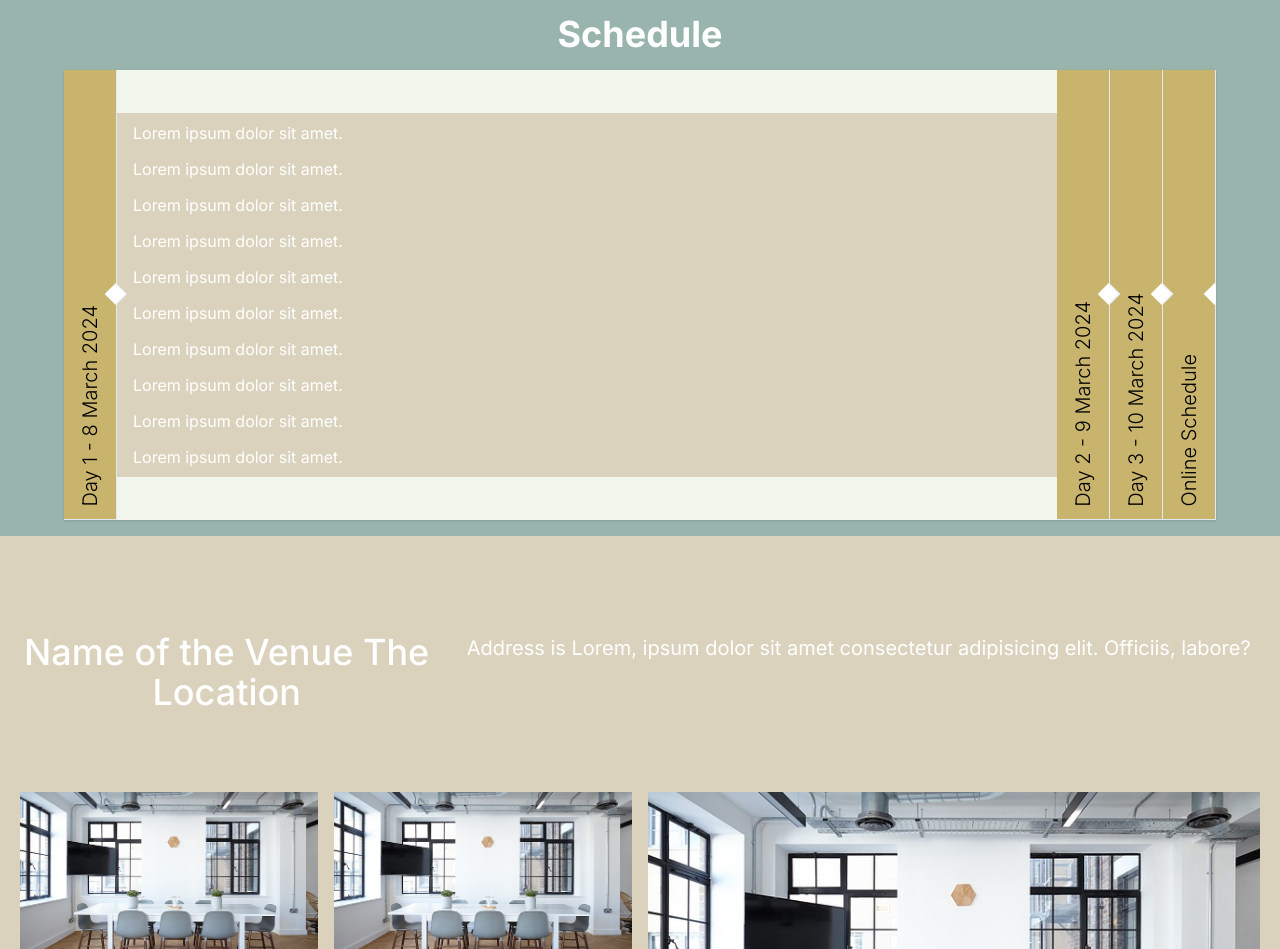
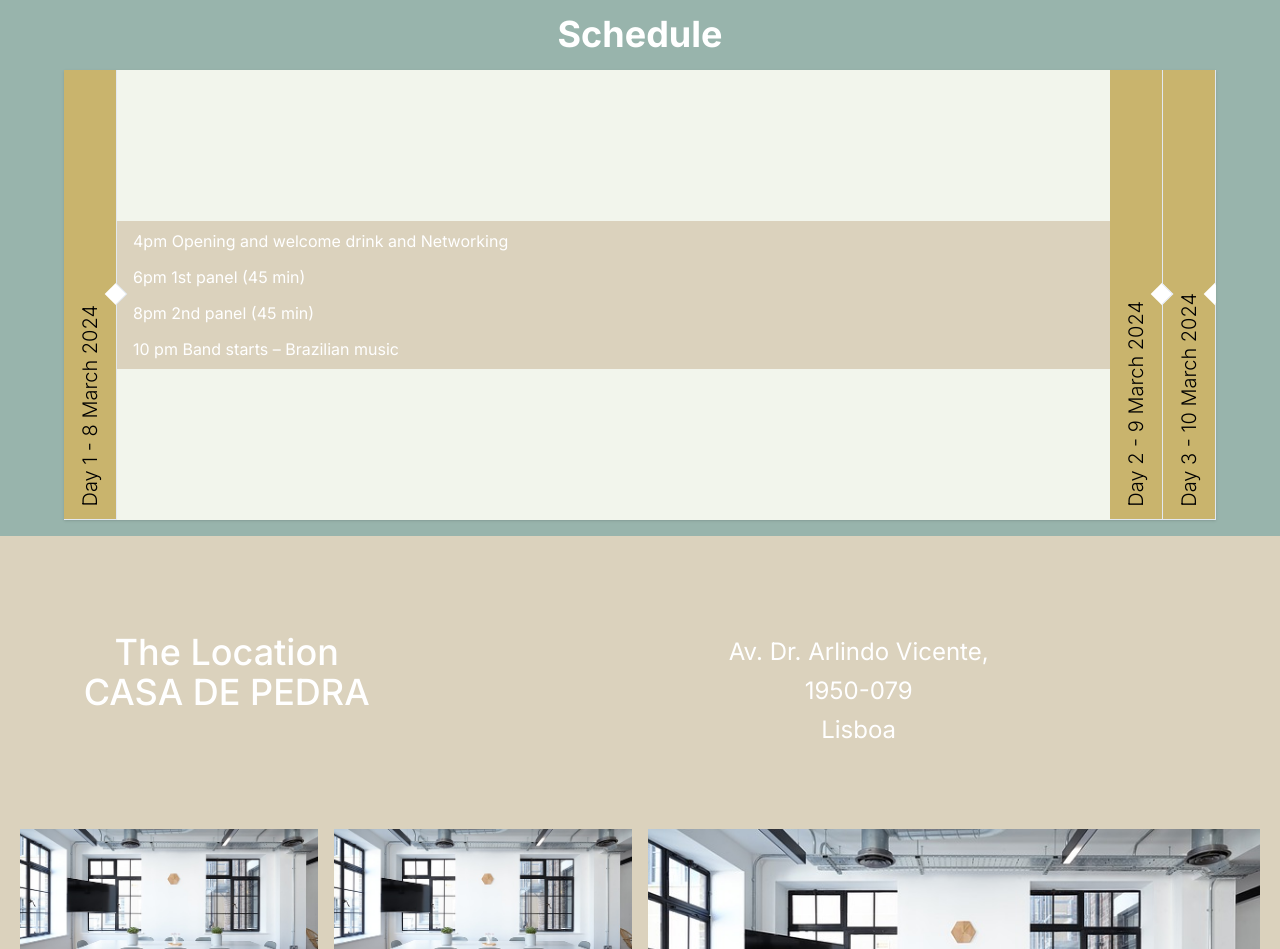
Before and after one commit to Mani007/w3w, a Next.js app: page / in a window 1280 px wide. Shown: the part 1760-2709 px from the top of the page. Built offline with nearby package versions, Linux system fonts and the light colour scheme.

Commit message:
basic schedule updated

```diff
--- a/src/app/components/Venue.jsx
+++ b/src/app/components/Venue.jsx
@@ -8,8 +8,9 @@ function Venue() {
     <section  className="text-gray-600 body-font">
   <div className="container px-5 py-24 mx-auto flex flex-wrap">
     <div className="flex w-full text-center mb-20 flex-wrap">
-      <h1 className="sm:text-4xl text-4xl font-medium title-font text-white lg:w-1/3 lg:mb-0 mb-4">Name of the Venue The Location</h1>
-      <p className="lg:pl-6 lg:w-2/3 mx-auto  text-white text-bold leading-relaxed text-xl">Address is Lorem, ipsum dolor sit amet consectetur adipisicing elit. Officiis, labore?</p>
+      <h1 className="sm:text-4xl text-4xl font-medium title-font text-white lg:w-1/3 lg:mb-0 mb-4">The Location <br />CASA DE PEDRA</h1>
+
+      <p className="lg:pl-6 lg:w-2/3 mx-auto  text-white text-bold leading-relaxed text-2xl">Av. Dr. Arlindo Vicente, <br /> 1950-079 <br />Lisboa</p>
     </div>
     <div className="flex flex-wrap md:-m-2 -m-1">
       <div className="flex flex-wrap w-1/2">
--- a/src/app/constants/index.js
+++ b/src/app/constants/index.js
@@ -36,7 +36,7 @@ export const navLinks = [
     {
       id: 1,
       title: "Day 1 - 8 March 2024",
-      plan: [ "Lorem ipsum dolor sit amet.","Lorem ipsum dolor sit amet.","Lorem ipsum dolor sit amet.","Lorem ipsum dolor sit amet.","Lorem ipsum dolor sit amet.","Lorem ipsum dolor sit amet.", "Lorem ipsum dolor sit amet.","Lorem ipsum dolor sit amet.","Lorem ipsum dolor sit amet.","Lorem ipsum dolor sit amet.",],
+      plan: [  "4pm Opening and welcome drink and Networking", "6pm 1st panel (45 min)"," 8pm 2nd panel (45 min)","10 pm Band starts – Brazilian music",],
       //Icon: FiDollarSign,
       // imgSrc:
       //   "https://images.unsplash.com/photo-1553729459-efe14ef6055d?ixlib=rb-4.0.3&ixid=M3wxMjA3fDB8MHxwaG90by1wYWdlfHx8fGVufDB8fHx8fA%3D%3D&auto=format&fit=crop&w=1740&q=80",
@@ -46,7 +46,7 @@ export const navLinks = [
     {
       id: 2,
       title: "Day 2 - 9 March 2024",
-      plan: [ "Lorem ipsum dolor sit amet.","Lorem ipsum dolor sit amet.","Lorem ipsum dolor sit amet.","Lorem ipsum dolor sit amet.","Lorem ipsum dolor sit amet.","Lorem ipsum dolor sit amet.", ],
+      plan: [ "10 am doors opening","11 am Speaker - lawyer topic", "1pm – 2pm lunch break", ],
       //Icon: FiPlay,
       // imgSrc:
       //   "https://images.unsplash.com/photo-1541532713592-79a0317b6b77?ixlib=rb-4.0.3&ixid=M3wxMjA3fDB8MHxwaG90by1wYWdlfHx8fGVufDB8fHx8fA%3D%3D&auto=format&fit=crop&w=688&q=80",
@@ -56,23 +56,23 @@ export const navLinks = [
     {
       id: 3,
       title: "Day 3 - 10 March 2024",
-      plan: [ "Lorem ipsum dolor sit amet.","Lorem ipsum dolor sit amet.","Lorem ipsum dolor sit amet.","Lorem ipsum dolor sit amet.","Lorem ipsum dolor sit amet.","Lorem ipsum dolor sit amet.", ],
+      plan: [ "Brunch at 12","Ceremony closing at 5pm", ],
       //Icon: FiBell,
       // imgSrc:
       //   "https://images.unsplash.com/photo-1578450671530-5b6a7c9f32a8?ixlib=rb-4.0.3&ixid=M3wxMjA3fDB8MHxwaG90by1wYWdlfHx8fGVufDB8fHx8fA%3D%3D&auto=format&fit=crop&w=870&q=80",
       description:
         "Lorem ipsum dolor sit amet consectetur adipisicing elit. Rerum eius deserunt quia consectetur aliquid obcaecati voluptatibus quos distinctio natus! Tenetur.",
     },
-    {
-      id: 4,
-      title: "Online Schedule",
-      plan: [ "Lorem ipsum dolor sit amet.","Lorem ipsum dolor sit amet.","Lorem ipsum dolor sit amet.","Lorem ipsum dolor sit amet.","Lorem ipsum dolor sit amet.","Lorem ipsum dolor sit amet.", ],
-      //Icon: FiBarChart,
-      // imgSrc:
-      //   "https://images.unsplash.com/photo-1543286386-713bdd548da4?ixlib=rb-4.0.3&ixid=M3wxMjA3fDB8MHxwaG90by1wYWdlfHx8fGVufDB8fHx8fA%3D%3D&auto=format&fit=crop&w=1740&q=80",
-       description:
-        "Lorem ipsum dolor sit amet consectetur adipisicing elit. Rerum eius deserunt quia consectetur aliquid obcaecati voluptatibus quos distinctio natus! Tenetur.",
-    },
+    // {
+    //   id: 4,
+    //   title: "Online Schedule",
+    //   plan: [ "Lorem ipsum dolor sit amet.","Lorem ipsum dolor sit amet.","Lorem ipsum dolor sit amet.","Lorem ipsum dolor sit amet.","Lorem ipsum dolor sit amet.","Lorem ipsum dolor sit amet.", ],
+    //   //Icon: FiBarChart,
+    //   // imgSrc:
+    //   //   "https://images.unsplash.com/photo-1543286386-713bdd548da4?ixlib=rb-4.0.3&ixid=M3wxMjA3fDB8MHxwaG90by1wYWdlfHx8fGVufDB8fHx8fA%3D%3D&auto=format&fit=crop&w=1740&q=80",
+    //    description:
+    //     "Lorem ipsum dolor sit amet consectetur adipisicing elit. Rerum eius deserunt quia consectetur aliquid obcaecati voluptatibus quos distinctio natus! Tenetur.",
+    // },
   ];
 
   export const speakers = [
```
